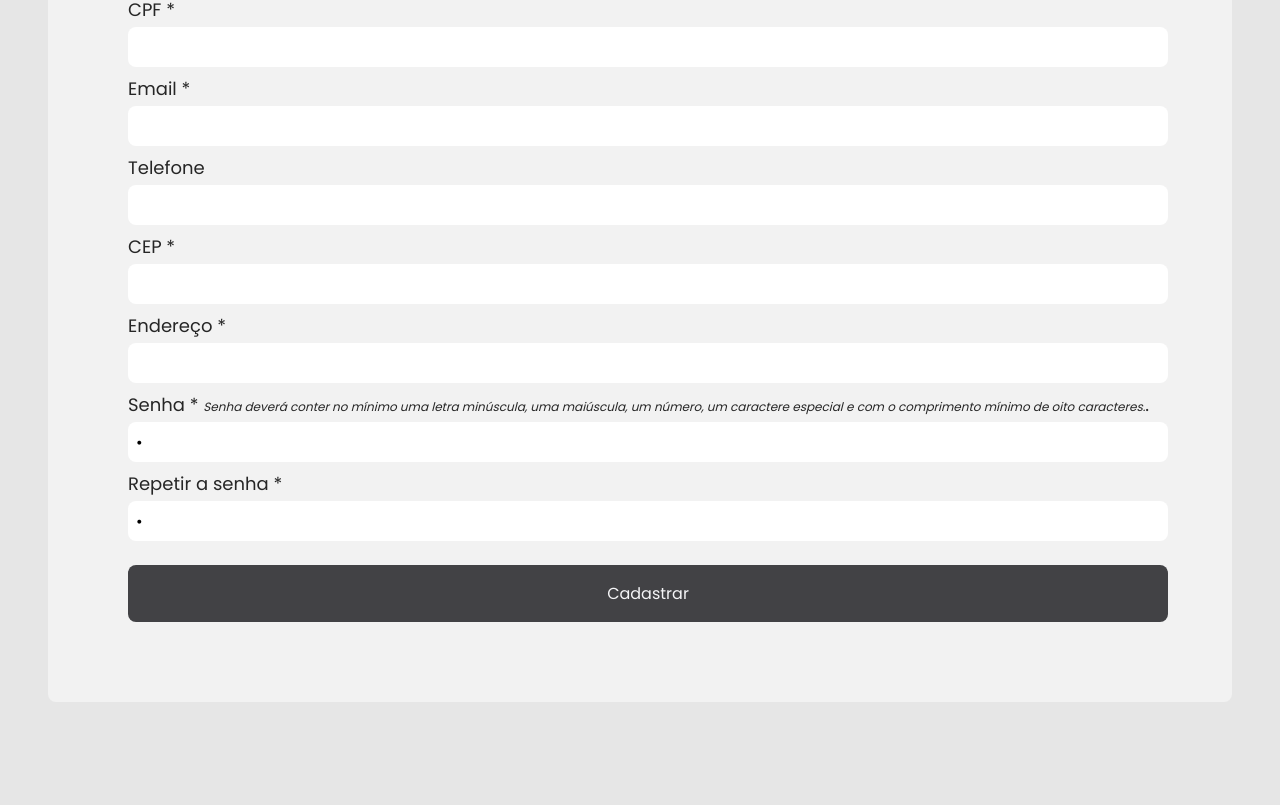
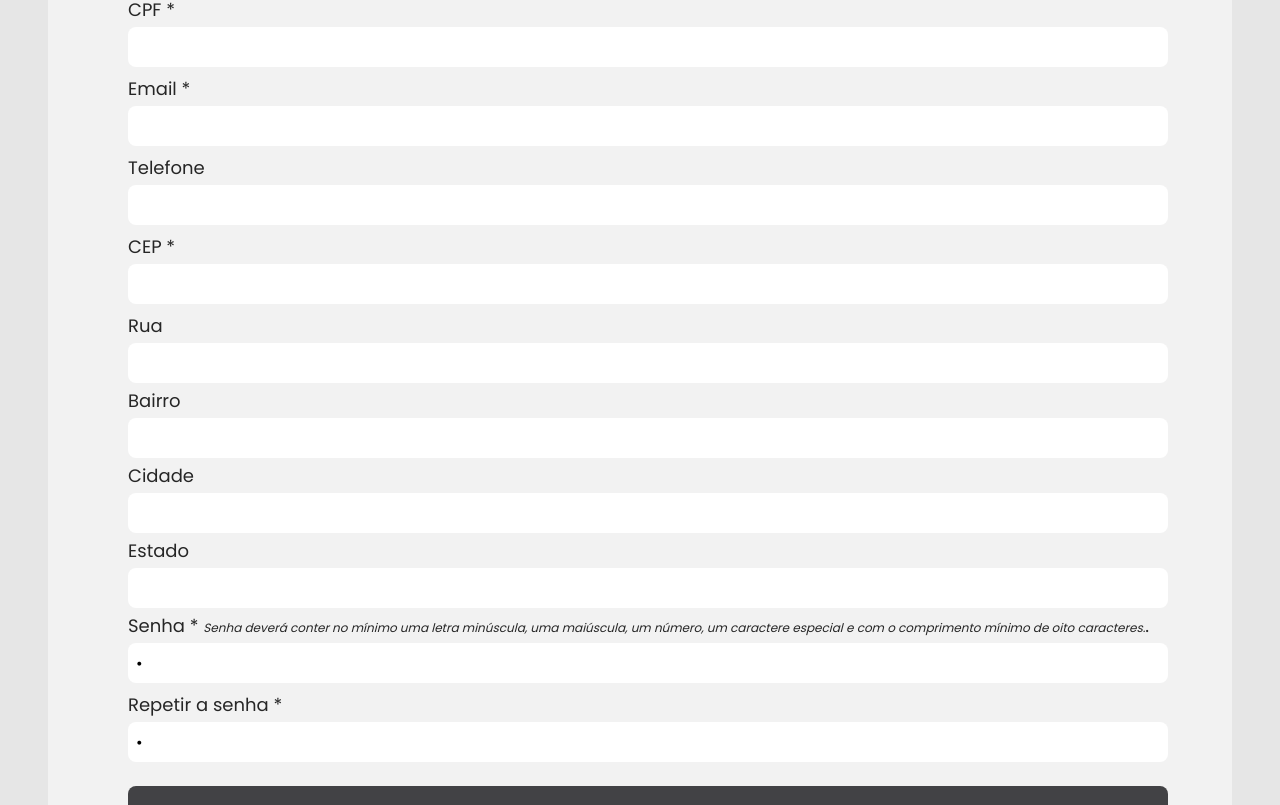
Before and after one commit to jjromary/cadastro-cliente, a React (Vite) app: page / in a window 1280 px wide. Shown: the part 446-1251 px from the top of the page. Before the commit the page ends 1228 px from the top, so only its background shows below. Built offline with nearby package versions, Linux system fonts and the light colour scheme; no server answers.

Commit message:
add api viaCEP. Validation fields form

```diff
--- a/src/components/Forms/index.tsx
+++ b/src/components/Forms/index.tsx
@@ -2,8 +2,8 @@ import { FormContainer, FormContent, RegisterButton } from "./styles";
 import { useForm } from "react-hook-form";
 import { zodResolver } from "@hookform/resolvers/zod";
 import { registerClientFormValidationSchema } from "./validationFormField";
-import { useAPI } from "../../services/Hooks/useAPI";
-
+import { useState } from "react";
+import { api } from "../../services/api";
 interface FormDataClient {
   name: string;
   dataNascimento: string;
@@ -12,28 +12,33 @@ interface FormDataClient {
   email: string;
   telefone: string;
   cep: string;
+  bairro: string | null;
+  localidade: string | null;
+  logradouro: string | null;
+  uf: string | null;
   endereco: string;
-  senha: string;
+  password: string;
   repeatPassword: string;
 }
-
-type AddressViaCep = {
-  cep: string;
-  logradouro: string;
-  complemento: string;
-  bairro: string;
-  localidade: string;
-  uf: string;
-  ibge: string;
-  gia: string;
-  ddd: string;
-  siafi: string;
-};
 
 const validationFormClient = registerClientFormValidationSchema;
 
 export function FormsClient() {
-  const { register, handleSubmit, formState, reset } = useForm<FormDataClient>({
+  const [values, setValues] = useState<{
+    localidade: string | null;
+    uf: string | null;
+    bairro: string | null;
+    logradouro: string | null;
+  }>({
+    bairro: " ",
+    localidade: " ",
+    logradouro: " ",
+    uf: " ",
+  });
+
+  const [isFetching, setIsFetching] = useState<boolean>();
+  const { register, handleSubmit, formState, reset, setValue } =
+    useForm<FormDataClient>({
       resolver: zodResolver(validationFormClient),
       defaultValues: {
         name: " ",
@@ -44,7 +49,7 @@ export function FormsClient() {
         telefone: " ",
         cep: " ",
         endereco: " ",
-      senha: " ",
+        password: " ",
         repeatPassword: " ",
       },
     });
@@ -54,9 +59,29 @@ export function FormsClient() {
     reset();
   }
 
-  const { values: address, isFetching } = useAPI("40421520/json");
+  function searchAddress(e: any) {
+    const cep = e.target.value.replace(/\D/g, "");
+    console.log(cep);
+    api
+      .get(`${cep}/json/`)
+      .then((response) => {
+        setValues(response.data);
+        console.log(values);
+      })
+      .finally(() => {
+        setIsFetching(false);
+      });
 
-  console.log(address);
+    setValue("logradouro", values?.logradouro);
+    setValue("bairro", values?.bairro);
+    setValue("localidade", values?.localidade);
+    setValue("uf", values?.uf);
+
+    console.log({ values });
+    console.log(isFetching);
+  }
+
+  console.log(formState.errors);
 
   return (
     <FormContainer>
@@ -88,7 +113,7 @@ export function FormsClient() {
           <p>{formState.errors?.cpf?.message}</p>
 
           <label htmlFor="email">Email *</label>
-          <input type="email" id="email" {...register("email")} />
+          <input type="string" id="email" {...register("email")} />
           <p>{formState.errors?.email?.message}</p>
 
           <label htmlFor="telefone">Telefone</label>
@@ -101,14 +126,26 @@ export function FormsClient() {
           <p>{formState.errors?.telefone?.message}</p>
 
           <label htmlFor="cep">CEP *</label>
-
-          <input type="string" id="number" {...register("cep")} />
+          <input
+            type="string"
+            id="number"
+            {...register("cep")}
+            onBlur={searchAddress}
+          />
           {isFetching && <p>Carregando...</p>}
           <p>{formState.errors?.cep?.message}</p>
 
-          <label htmlFor="endereço">Endereço *</label>
-          <input type="string" id="endereço" {...register("endereco")} />
-          <p>{formState.errors?.endereco?.message}</p>
+          <label htmlFor="rua">Rua</label>
+          <input type="string" id="rua" {...register("logradouro")} />
+
+          <label htmlFor="bairro">Bairro</label>
+          <input type="string" id="bairro" {...register("bairro")} />
+
+          <label htmlFor="cidade">Cidade</label>
+          <input type="string" id="cidade" {...register("localidade")} />
+
+          <label htmlFor="uf">Estado</label>
+          <input type="string" id="uf" {...register("uf")} />
 
           <label htmlFor="senha">
             Senha *{" "}
@@ -119,8 +156,8 @@ export function FormsClient() {
             </i>
             .
           </label>
-          <input type="password" id="senha" {...register("senha")} />
-          <p>{formState.errors?.senha?.message}</p>
+          <input type="password" id="senha" {...register("password")} />
+          <p>{formState.errors?.password?.message}</p>
 
           <label htmlFor="repeatPassword">Repetir a senha *</label>
           <input
@@ -129,7 +166,6 @@ export function FormsClient() {
             {...register("repeatPassword")}
           />
           <p>{formState.errors?.repeatPassword?.message}</p>
-
           <RegisterButton type="submit">Cadastrar</RegisterButton>
         </FormContent>
       </form>
--- a/src/components/Forms/validationFormField.ts
+++ b/src/components/Forms/validationFormField.ts
@@ -22,11 +22,11 @@ export const registerClientFormValidationSchema = zod.object({
     .string()
     .regex(
       /^\([0-9]{2}\) [0-9]?[0-9]{4}-[0-9]{4}$/,
-      "Telefone inválido. Utilize o formato (DDD) + 99999-9999"
+      "Telefone inválido. Utilize o formato DDD + 999999999"
     ),
-  cep: zod.string().regex(/^[0-9]{5}-[0-9]{3}$/, "Cep inválido"),
+  cep: zod.string().min(8).regex(/^([\d]{2})\.?([\d]{3})\-?([\d]{3})/, "Cep inválido"),
   endereco: zod.string(),
-  senha: zod
+  password: zod
     .string()
     .regex(
       /(?=^.{8,}$)((?=.*\d)(?=.*\W+))(?![.\n])(?=.*[A-Z])(?=.*[a-z]).*$/,
@@ -38,4 +38,7 @@ export const registerClientFormValidationSchema = zod.object({
       /(?=^.{8,}$)((?=.*\d)(?=.*\W+))(?![.\n])(?=.*[A-Z])(?=.*[a-z]).*$/,
       "Formato Inválido."
     ),
+}).refine((data) => data.password === data.repeatPassword, {
+  message: "As senhas precisam ser idênticas",
+  path: ['repeatPassword']
 });
--- a/src/services/Hooks/useAPI.ts
+++ /dev/null
@@ -1,22 +0,0 @@
-import { useState, useEffect } from "react";
-import { api } from "../api";
-
-export function useAPI(url: string) {
-    const [values, setValues] = useState<object | null>({});
-    const [isFetching, setIsFetching] = useState(true)
-    const [error, setError] = useState<Error | null>(null)
-
-    useEffect(() => {
-        api.get(url).then((response) => {
-            setValues(response.data);
-        })
-            .catch(err => {
-                setError(err)
-            })
-            .finally(() => {
-                setIsFetching(false)
-            })
-    }, []);
-
-    return { values, isFetching, error }
-}
```
Lines whose indentation alone changed are shown as unchanged.
